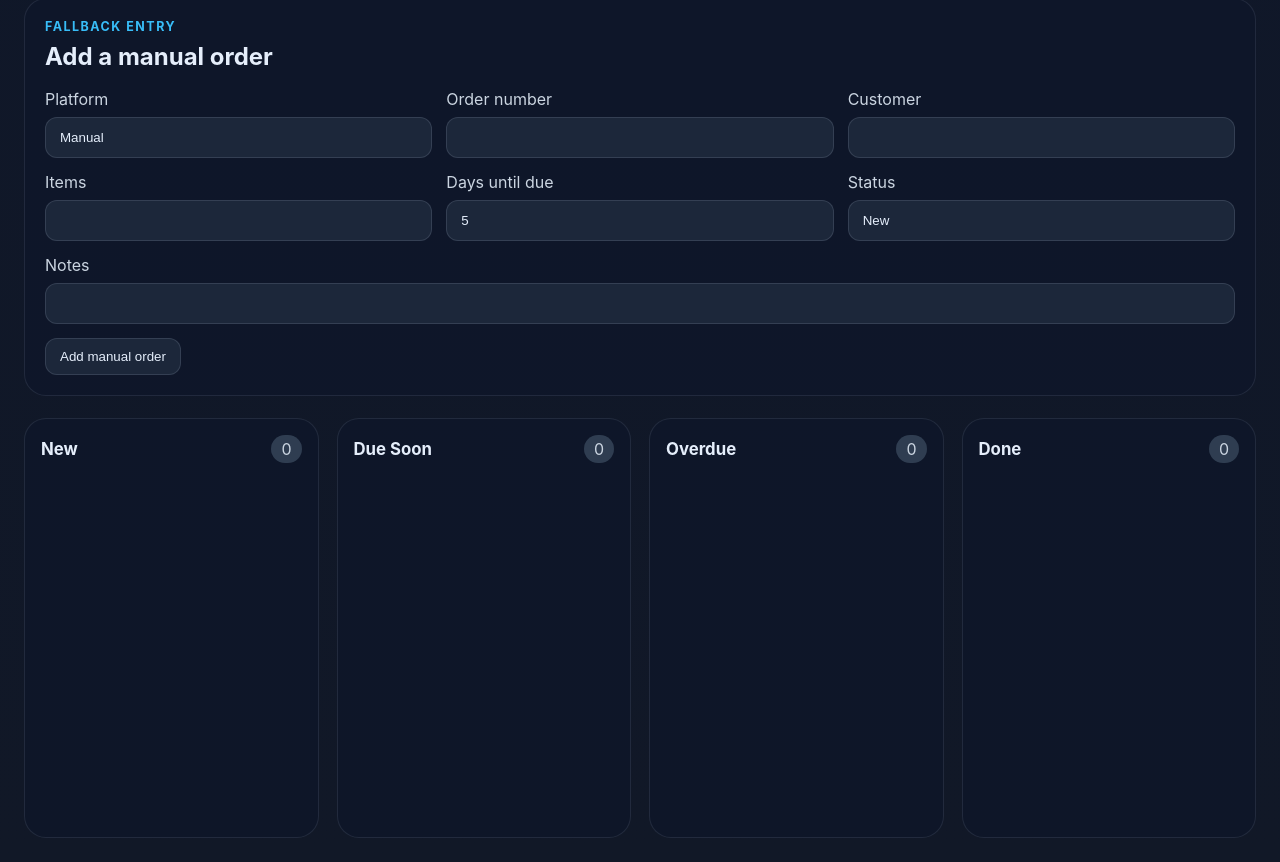
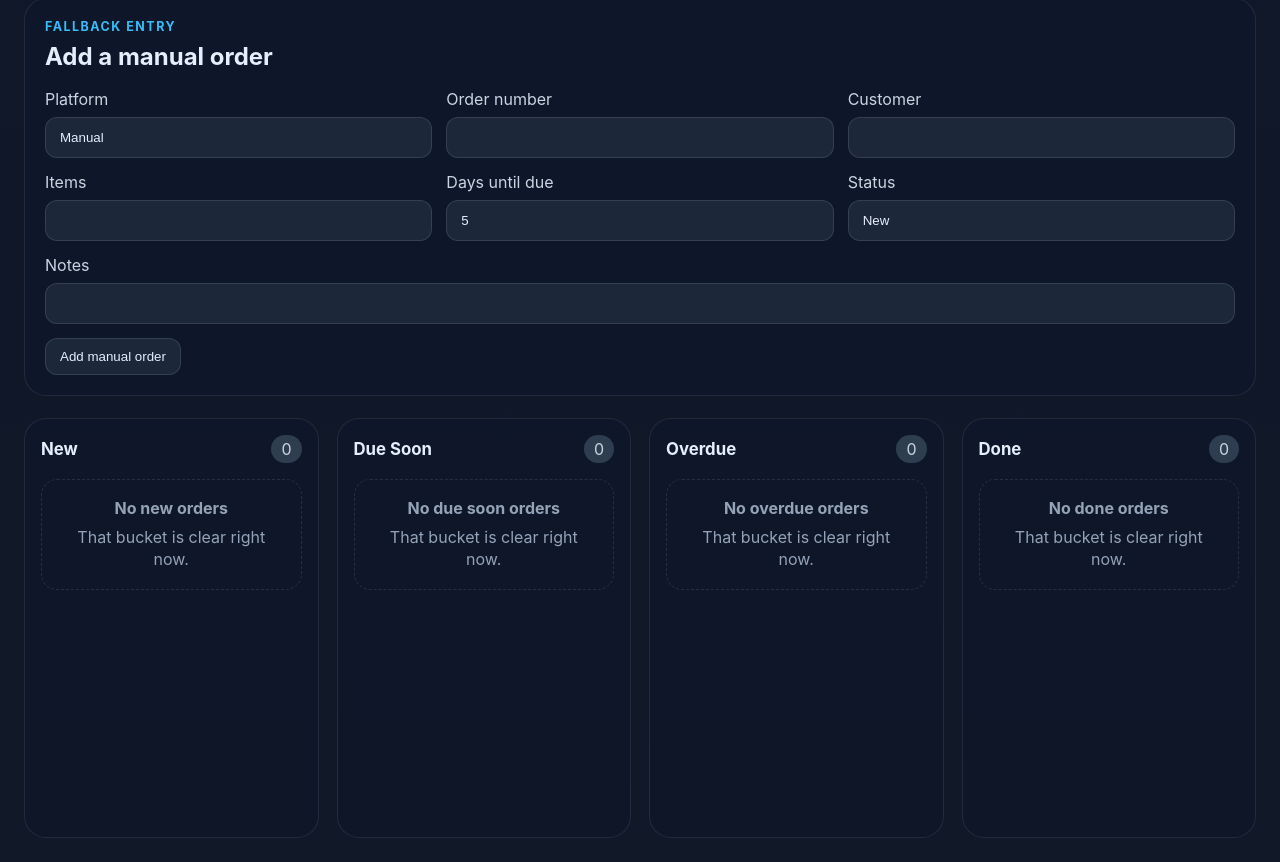
Before and after one commit to UCjcook/annell-app, a React (Vite) app: page / in a window 1280 px wide. Shown: the part 680-1542 px from the top of the page. Built offline with nearby package versions, Linux system fonts and the light colour scheme.

Commit message:
Polish board UX and package config

```diff
--- a/src/App.jsx
+++ b/src/App.jsx
@@ -1,4 +1,5 @@
 import { useMemo, useState } from 'react';
+import EmptyState from './components/EmptyState';
 import ManualOrderForm from './components/ManualOrderForm';
 import NotesEditor from './components/NotesEditor';
 import SettingsPanel from './components/SettingsPanel';
@@ -6,9 +7,12 @@ import StatusEditor from './components/StatusEditor';
 import { useOrders } from './hooks/useOrders';
 import { useSettings } from './hooks/useSettings';
 import { groupOrders } from './lib/groupOrders';
+import { formatRelativeUrgency, formatShortDate } from './lib/formatting';
 import { getToneForOrder } from './lib/statusTone';
 
 function OrderCard({ order, tone, onStatusChange, onNotesSave, busy }) {
+  const urgencyText = formatRelativeUrgency(order.daysLeft);
+  const orderDateText = formatShortDate(order.orderDate);
   return (
     <div className={`order-card tone-${tone}`}>
       <div className="order-card__top">
@@ -18,8 +22,12 @@ function OrderCard({ order, tone, onStatusChange, onNotesSave, busy }) {
       <h3>{order.item}</h3>
       <p className="customer">{order.customer}</p>
       <div className="meta-row">
+        <span>Ordered {orderDateText}</span>
+        <span>{urgencyText}</span>
+      </div>
+      <div className="meta-row meta-row--secondary">
         <span>{order.shipBy}</span>
-        <span>{order.daysLeft < 0 ? `${Math.abs(order.daysLeft)} late` : `${order.daysLeft} left`}</span>
+        <span>{order.status}</span>
       </div>
       <StatusEditor currentStatus={order.status} onChange={(value) => onStatusChange(order.id, value)} disabled={busy} />
       <NotesEditor initialValue={order.notes} onSave={(value) => onNotesSave(order.id, value)} disabled={busy} />
@@ -35,7 +43,7 @@ function Column({ title, tone, orders, onStatusChange, onNotesSave, busyOrderId
         <span>{orders.length}</span>
       </div>
       <div className="column__body">
-        {orders.map((order) => (
+        {orders.length ? orders.map((order) => (
           <OrderCard
             key={order.id}
             order={order}
@@ -44,7 +52,7 @@ function Column({ title, tone, orders, onStatusChange, onNotesSave, busyOrderId
             onNotesSave={onNotesSave}
             busy={busyOrderId === order.id}
           />
-        ))}
+        )) : <EmptyState title={`No ${title.toLowerCase()} orders`} body="That bucket is clear right now." />}
       </div>
     </section>
   );
@@ -55,6 +63,7 @@ export default function App() {
   const { settings, save } = useSettings();
   const [syncing, setSyncing] = useState(false);
   const [syncMessage, setSyncMessage] = useState('');
+  const [lastSyncAt, setLastSyncAt] = useState('');
   const [busyOrderId, setBusyOrderId] = useState('');
   const [manualBusy, setManualBusy] = useState(false);
 
@@ -66,6 +75,7 @@ export default function App() {
       setSyncMessage('');
       const result = await window.orderUrgency.syncShopifyOrders();
       await reload();
+      setLastSyncAt(new Date().toLocaleTimeString([], { hour: 'numeric', minute: '2-digit' }));
       setSyncMessage(`Imported ${result.imported} Shopify orders.`);
     } catch (err) {
       setSyncMessage(err.message || 'Shopify sync failed');
@@ -121,6 +131,7 @@ export default function App() {
           </p>
           {loading ? <p className="status-note">Loading orders…</p> : null}
           {error ? <p className="status-error">{error}</p> : null}
+          {!error && lastSyncAt ? <p className="status-note">Last synced at {lastSyncAt}</p> : null}
         </div>
         <div className="hero-stats">
           {heroStats.map((stat) => (
--- /dev/null
+++ b/src/components/EmptyState.jsx
@@ -0,0 +1,8 @@
+export default function EmptyState({ title, body }) {
+  return (
+    <div className="empty-state">
+      <strong>{title}</strong>
+      <p>{body}</p>
+    </div>
+  );
+}
--- /dev/null
+++ b/src/lib/formatting.js
@@ -0,0 +1,15 @@
+export function formatRelativeUrgency(daysLeft) {
+  if (daysLeft < 0) return `${Math.abs(daysLeft)} day${Math.abs(daysLeft) === 1 ? '' : 's'} overdue`;
+  if (daysLeft === 0) return 'Due today';
+  if (daysLeft === 1) return 'Due tomorrow';
+  return `${daysLeft} days left`;
+}
+
+export function formatShortDate(value) {
+  if (!value) return 'Unknown date';
+  const date = new Date(value);
+  return date.toLocaleDateString(undefined, {
+    month: 'short',
+    day: 'numeric',
+  });
+}
--- a/src/styles.css
+++ b/src/styles.css
@@ -284,6 +284,12 @@ body {
   font-size: 0.92rem;
 }
 
+.meta-row--secondary {
+  margin-top: 8px;
+  padding-top: 8px;
+  border-top: 1px solid rgba(148, 163, 184, 0.12);
+}
+
 .badge {
   display: inline-flex;
   align-items: center;
@@ -306,6 +312,19 @@ body {
 .order-id {
   color: #94a3b8;
   font-size: 0.85rem;
+}
+
+.empty-state {
+  border: 1px dashed rgba(148, 163, 184, 0.18);
+  border-radius: 16px;
+  padding: 18px;
+  color: #94a3b8;
+  text-align: center;
+}
+
+.empty-state p {
+  margin: 8px 0 0;
+  line-height: 1.4;
 }
 
 .tone-new {
```
Also changed, not shown: electron-builder.json (added, +27 -0 lines), package.json (+7 -2 lines), 2 other files (tests, documents, lock files or other folders).
